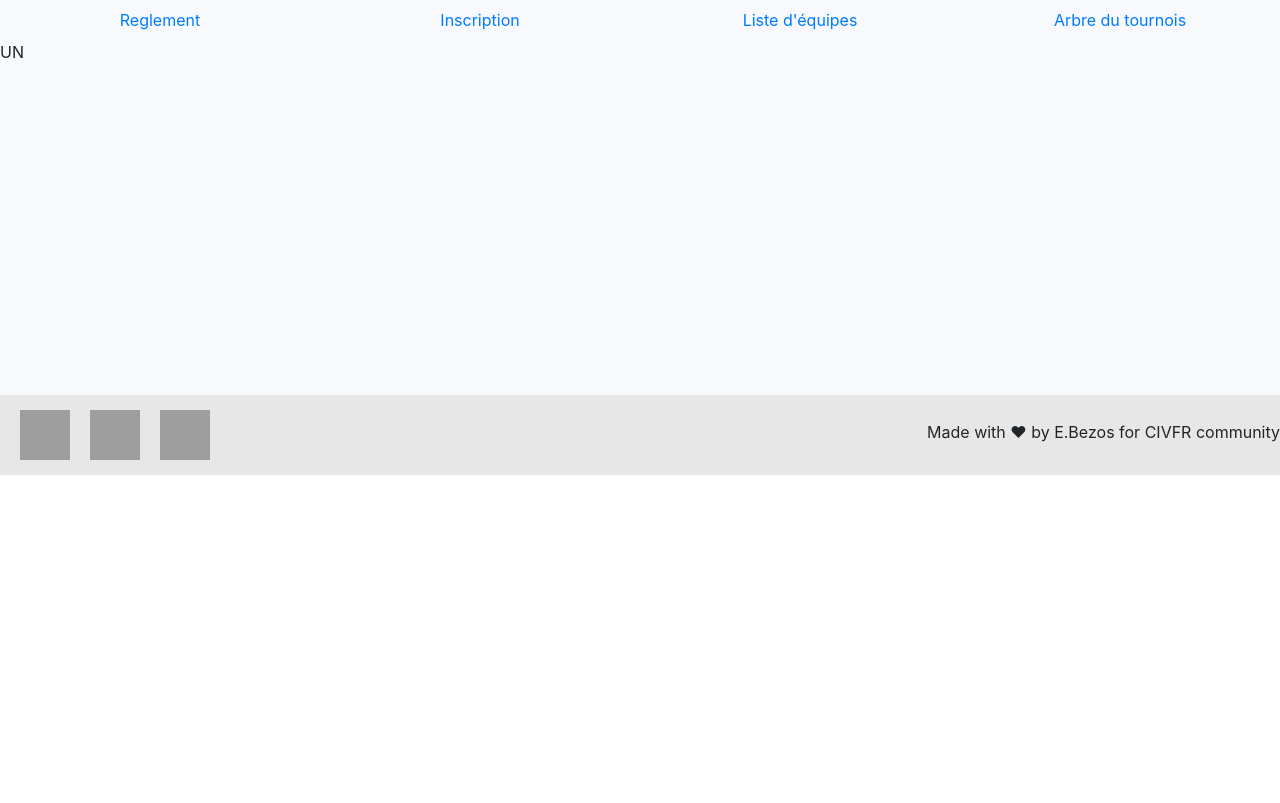
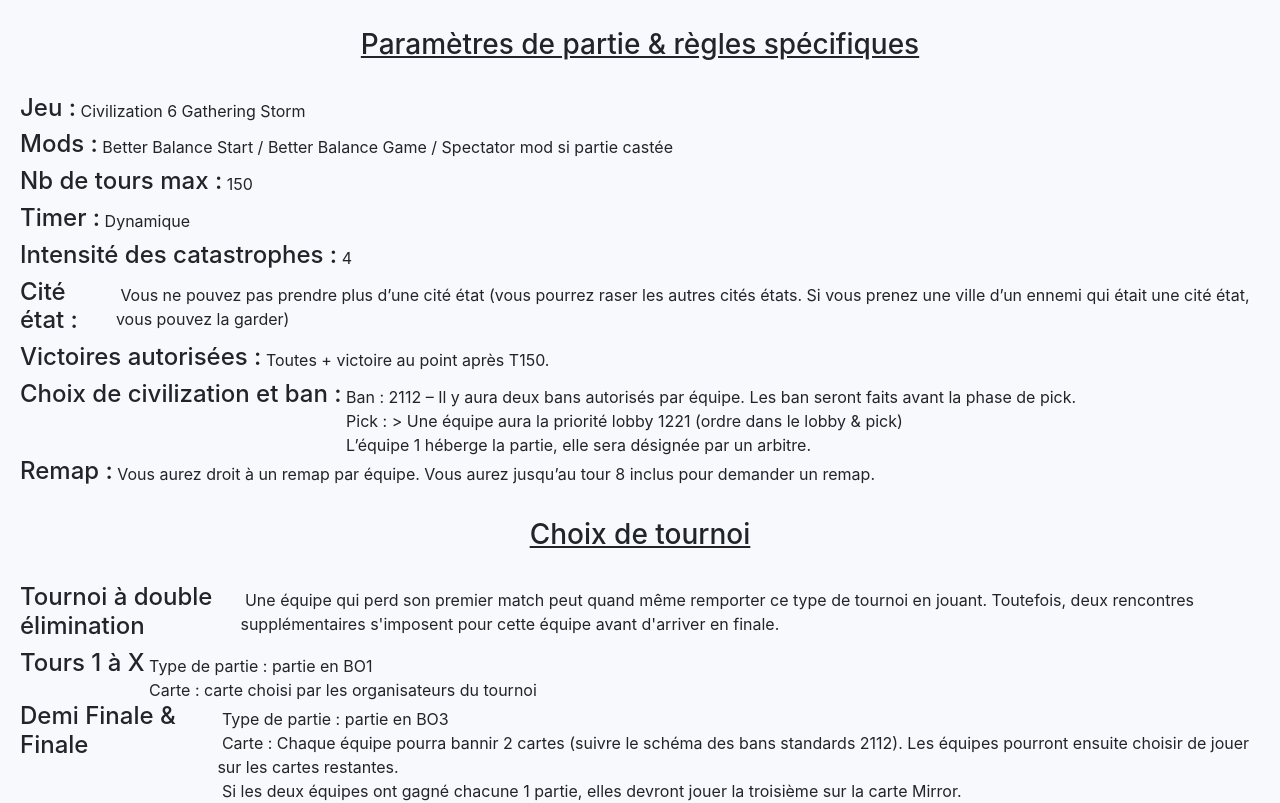
Before and after one commit to ni-trix/civFR-tournament-wedsite, an Angular app: page / in a window 1280 px wide. Shown: the part 480-1283 px from the top of the page. Before the commit the page ends 955 px from the top, so only its background shows below. Built offline with nearby package versions, Linux system fonts and the light colour scheme; grey boxes are pictures that could not be loaded.

Commit message:
add rules FR/EN + parralax menu

```diff
--- a/src/app/app.component.html
+++ b/src/app/app.component.html
@@ -4,25 +4,22 @@
       <a href="https://civfr.com/"><span *ngIf="lang === 'uk'">Return on civFR.com</span></a>
   </div>
   <div class="langFlags" style="float: right;">
-    <img src="https://i.ibb.co/Lx75C5f/1200px-Flag-of-France-svg.png" alt="fr-flag" height="30px" width="40px" style="margin-top: 25px;margin-right: 20px;" (click)="changeLang()" *ngIf="lang === 'fr'">
-    <img src="https://i.ibb.co/260VWRg/1280px-Flag-of-the-United-Kingdom-svg.png" alt="uk-flag" height="30px" style="margin-top: 25px;margin-right: 20px;" width="40px" (click)="changeLang()" *ngIf="lang === 'uk'">
+    <img src="https://i.ibb.co/Lx75C5f/1200px-Flag-of-France-svg.png" alt="fr-flag" height="30px" width="40px" style="margin-top: 25px;margin-right: 20px;" (click)="changeLang()" *ngIf="lang === 'uk'">
+    <img src="https://i.ibb.co/260VWRg/1280px-Flag-of-the-United-Kingdom-svg.png" alt="uk-flag" height="30px" style="margin-top: 25px;margin-right: 20px;" width="40px" (click)="changeLang()" *ngIf="lang === 'fr'">
   </div>
 </header>
 
 <body>
-  <div style="display: flex;">
-    <img src="https://i.ibb.co/gSdDpym/tournoi-Civfr2em.jpg" alt="tournoi-Civfr2em" style="margin:10px auto 10px auto " class="imgBody">
-  </div>
-  <br>
 
-  <div class="bodyFR" *ngIf="lang === 'fr'">
+
+  <!-- <div class="bodyFR" *ngIf="lang === 'fr'">
     <h1 style="text-align: center;">Bienvenue</h1>
   </div>
   <div class="bodyUK" *ngIf="lang === 'uk'">
     <h1 style="text-align: center;">Welcome</h1>
-  </div>
+  </div> -->
 
-  <ul class="nav">
+  <ul class="nav"   #stickyMenu [class.sticky] = "sticky">
     <li class="nav-item">
       <a class="nav-link active" href="#nav-rules" id="nav-rules-tab" data-toggle="tab"><span *ngIf="lang === 'fr'">Reglement</span><span *ngIf="lang === 'uk'">Rules</span></a>
     </li>
@@ -37,16 +34,76 @@
       </li>
   </ul>
 
+  <div style="display: flex;" id="bodySite">
+    <img src="https://i.ibb.co/gSdDpym/tournoi-Civfr2em.jpg" alt="tournoi-Civfr2em" style="margin:10px auto 10px auto " class="imgBody">
+  </div>
+  <br>
+
   <div class="tab-content" id="nav-tabContent">
 
-    <div class="tab-pane fade show active" id="nav-rules" role="tabpanel" aria-labelledby="nav-rules">
-      <div *ngIf="lang === 'fr'">
-        UN
-        <!-- <h3 style="text-align: center;">Paramètres de partie & règles spécifiques</h3>
-        <h4>Jeu :</h4> <span>Civilization 6 Gathering Storm</span> -->
+    <div class="tab-pane fade show active" id="nav-rules" role="tabpanel" aria-labelledby="nav-rules" style="padding: 20px;">
+      <div *ngIf="lang === 'fr'"> <!-- Règles en FR-->
+        <br><h3 style="text-align: center;">Paramètres de partie & règles spécifiques</h3> <br>
+
+        <div class="line"><h4>Jeu :</h4> <span>&nbsp;Civilization 6 Gathering Storm</span></div>
+        <div class="line"><h4>Mods :</h4> <span>&nbsp;Better Balance Start / Better Balance Game / Spectator mod si partie castée</span></div>
+        <div class="line"><h4>Nb de tours max :</h4> <span>&nbsp;150</span></div>
+        <div class="line"><h4>Timer :</h4> <span>&nbsp;Dynamique</span></div>
+        <div class="line"><h4>Intensité des catastrophes :</h4> <span>&nbsp;4</span></div>
+        <div class="line"><h4>Cité état :</h4> <span>&nbsp;Vous ne pouvez pas prendre plus d’une cité état (vous pourrez raser les autres cités états. Si vous prenez une ville d’un ennemi qui était une cité état, vous pouvez la garder)</span></div>
+        <div class="line"><h4>Victoires autorisées :</h4> <span>&nbsp;Toutes + victoire au point après T150.</span></div>
+        <div class="line"><h4>Choix de civilization et ban :</h4> <span>&nbsp;Ban : 2112 – Il y aura deux bans autorisés par équipe. Les ban seront faits avant la phase de pick. <br>
+          &nbsp;Pick : > Une équipe aura la priorité lobby 1221 (ordre dans le lobby & pick) <br>
+          &nbsp;L’équipe 1 héberge la partie, elle sera désignée par un arbitre. </span></div>
+        <div class="line"><h4>Remap :</h4> <span>&nbsp;Vous aurez droit à un remap par équipe. Vous aurez jusqu’au tour 8 inclus pour demander un remap.</span></div>
+
+        <br><h3 style="text-align: center;">Choix de tournoi</h3> <br>
+
+        <div class="line"><h4>Tournoi à double élimination</h4> <span>&nbsp;Une équipe qui perd son premier match peut quand même remporter ce type de tournoi en jouant. Toutefois, deux rencontres supplémentaires s'imposent pour cette équipe avant d'arriver en finale.</span></div>
+        <div class="line"><h4>Tours 1 à X</h4> <span>&nbsp;Type de partie : partie en BO1 <br>
+          &nbsp;Carte : carte choisi par les organisateurs du tournoi</span></div>
+        <div class="line"><h4>Demi Finale & Finale</h4> <span>&nbsp;Type de partie : partie en BO3 <br>
+          &nbsp;Carte : Chaque équipe pourra bannir 2 cartes (suivre le schéma des bans standards 2112). Les équipes pourront ensuite choisir de jouer sur les cartes restantes. <br>
+          &nbsp;Si les deux équipes ont gagné chacune 1 partie, elles devront jouer la troisième sur la carte Mirror.</span></div>
+
+        <br><h3 style="text-align: center;">RDV des équipes</h3> <br>
+
+        <span>
+          Les équipes devront trouver un créneau de jeu dans la semaine. Si elles ne trouvent pas de créneau commun elles devront jouer le Samedi de la semaine à 20h. <br>
+          Les demi finales et finales seront des dates choisies par le staff du tournoi plus tôt dans le week end.
+        </span>
       </div>
-      <div *ngIf="lang === 'uk'">
-        ONE
+
+      <div *ngIf="lang === 'uk'"> <!-- Règles en EN-->
+          <br><h3 style="text-align: center;">Game settings & specific rules</h3> <br>
+
+          <div class="line"><h4>Game :</h4> <span>&nbsp;Civilization 6 Gathering Storm</span></div>
+          <div class="line"><h4>Mods :</h4> <span>&nbsp;Better Balance Start / Better Balance Game /  Spectator mod if needed by casters</span></div>
+          <div class="line"><h4>Maximum number of turns :</h4> <span>&nbsp;150</span></div>
+          <div class="line"><h4>Timer :</h4> <span>&nbsp;Dynamic</span></div>
+          <div class="line"><h4>Disaster intensity :</h4> <span>&nbsp;4</span></div>
+          <div class="line"><h4>City-state :</h4> <span>&nbsp;You can’t capture more than one city-state. You can raze the other city states. If you capture an enemy city that was a city-state, you’re allowed to keep it.</span></div>
+          <div class="line"><h4>Victory conditions :</h4> <span>&nbsp;All allowed + score victory after T150.</span></div>
+          <div class="line"><h4>Picks and bans :</h4> <span>&nbsp;Bans : 2112 – Two bans per team. Bans are done before picks.<br>
+            &nbsp;Picks : 1221 _ By lobby order.<br>
+            &nbsp;Team 1 will be designated by a referee (@arbitre) and will host the game.</span></div>
+          <div class="line"><h4>Remap :</h4> <span>&nbsp;One remap per team is allowed. You’ll have until turn 8 to trigger your remap.</span></div>
+
+          <br><h3 style="text-align: center;">Bracket specifics</h3> <br>
+
+          <div class="line"><h4>Double elimination bracket</h4> <span>&nbsp;You can lose one game and still make it to the final at the cost of two more games to play and win. Two losses and you’re out.</span></div>
+          <div class="line"><h4>Round 1 to X</h4> <span>&nbsp;Type of game : BO1 <br>
+            &nbsp;Map : map chosen by the organizers.</span></div>
+          <div class="line"><h4>Semi-Final & Final</h4> <span>&nbsp;Type of game : BO3<br>
+            &nbsp;Map : Each team will be allowed two bans (2112 ban order). Team 1 will chose the first map to play on. <br>
+            &nbsp;Team 2 will chose the map for the 2nd game. The third game will be played on Mirror map.</span></div>
+
+          <br><h3 style="text-align: center;">Scheduling the games</h3> <br>
+
+          <span>
+            Teams will have to schedule and play their games during the assigned week. If they don’t manage to, they’ll play Saturday of the ongoing week at 20 pm cet. <br>
+            Semi-finals and final will be scheduled in collaboration with the organizers, most likely during the week-end.
+          </span>
       </div>
     </div>
 
--- a/src/app/app.component.scss
+++ b/src/app/app.component.scss
@@ -17,9 +17,30 @@
     padding: 20px
 }
 
+h3{
+    text-decoration: underline;
+}
+
 .tab-pane{
     min-height: 355px;
 }
+
+.line{
+    display:flex;
+    flex-wrap: nowrap;
+    span{
+        margin-top: 5px;
+    }
+}
+
+.sticky{
+    position: fixed;
+    top: 0;
+    overflow: hidden;
+    z-index: 10;
+    width: 100%;
+    background-color: #F7F9FC;
+  }
 
 footer{
     height: 80px;
--- a/src/app/app.component.ts
+++ b/src/app/app.component.ts
@@ -1,5 +1,4 @@
-import { Component } from '@angular/core';
-
+import { Component, AfterViewInit, ViewChild, ElementRef, HostListener } from '@angular/core';
 @Component({
   selector: 'app-root',
   templateUrl: './app.component.html',
@@ -9,6 +8,27 @@
   title = 'ng-civFR-tournament-website';
   lang = 'fr';
 
+  @ViewChild('stickyMenu', {static: false}) menuElement: ElementRef;
+
+  sticky: boolean = false;
+  elementPosition: any;
+
+  constructor() { }
+
+  ngAfterViewInit() {
+    this.elementPosition = this.menuElement.nativeElement.offsetTop;
+  }
+
+  @HostListener('window:scroll', ['$event'])
+    handleScroll() {
+      const windowScroll = window.pageYOffset;
+      if(windowScroll >= this.elementPosition) {
+        this.sticky = true;
+      } else {
+        this.sticky = false;
+      }
+    }
+
   changeLang() {
     if (this.lang === 'fr') {
       this.lang = 'uk';
@@ -16,4 +36,5 @@
       this.lang = 'fr';
     }
   }
+
 }
```
